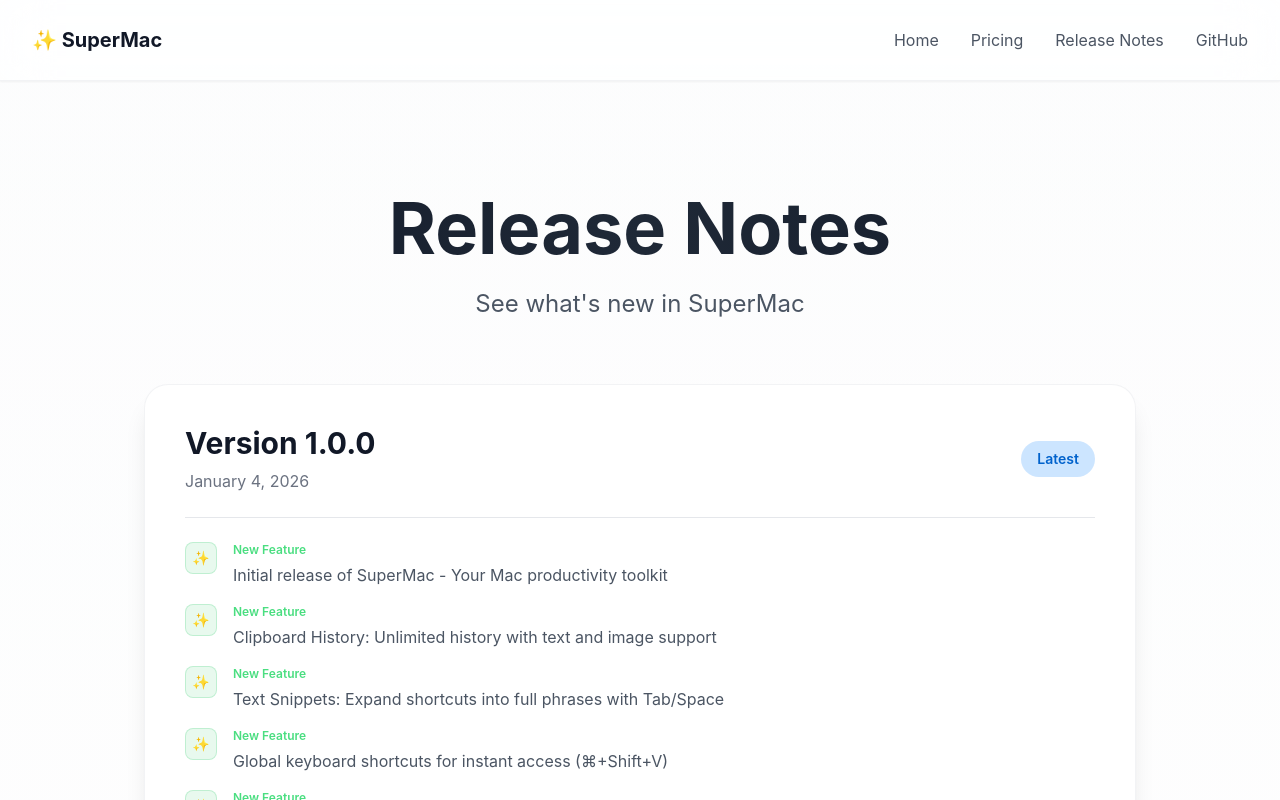
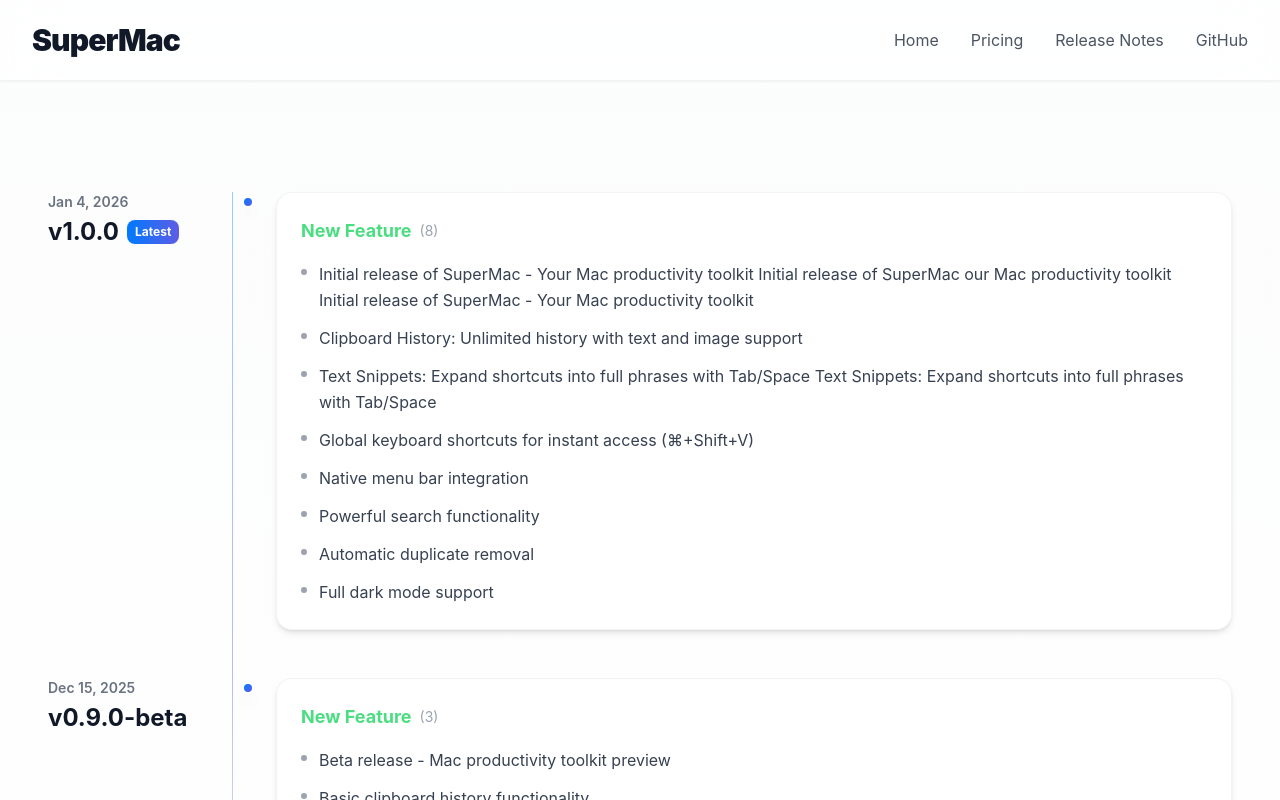
Before and after one commit to SuperMac-proj/supermac-frontend, a React (Vite) app: page /release-notes in a window 1280 px wide. Shown: the top 800 px of the page. Built offline with nearby package versions, Linux system fonts and the light colour scheme.

Commit message:
[design] 디자인 1차 적용 수정

```diff
--- a/src/components/common/Navigation.tsx
+++ b/src/components/common/Navigation.tsx
@@ -19,8 +19,10 @@
       <div className="container mx-auto px-4 md:px-6 lg:px-8 max-w-[1440px]">
         <div className="flex items-center justify-between h-20">
           {/* Logo */}
-          <Link to="/" className="flex items-center" onClick={closeMobileMenu}>
-            <span className="text-xl font-bold text-gray-900">✨ SuperMac</span>
+          <Link to="/" className="flex items-center group" onClick={closeMobileMenu}>
+            <span className="text-3xl font-black text-gray-900 hover:text-primary-600 transition-colors duration-300" style={{ fontFamily: 'Rounded Mplus 1c, -apple-system, BlinkMacSystemFont, system-ui, sans-serif', fontWeight: 900, letterSpacing: '-0.03em' }}>
+              SuperMac
+            </span>
           </Link>
 
           {/* Desktop Navigation */}
--- a/src/components/sections/FinalCTASection.tsx
+++ b/src/components/sections/FinalCTASection.tsx
@@ -17,7 +17,7 @@
         viewport={{ once: true }}
         transition={{ duration: 0.6 }}
       >
-        <h2 className="text-4xl sm:text-5xl md:text-6xl lg:text-7xl font-bold text-white mb-8 leading-tight">
+        <h2 className="text-3xl sm:text-4xl md:text-5xl lg:text-6xl font-bold text-white mb-8 leading-snug py-2">
           {FINAL_CTA.title}
         </h2>
         <p className="text-xl sm:text-2xl md:text-3xl text-white/95 mb-10 sm:mb-12 leading-relaxed">
--- a/src/pages/ReleaseNotesPage.tsx
+++ b/src/pages/ReleaseNotesPage.tsx
@@ -1,100 +1,120 @@
-import { motion } from 'framer-motion';
-import { Section } from '../components/common';
-import { RELEASE_NOTES, CHANGE_TYPE_CONFIG } from '../utils/releaseNotes';
-import type { ReleaseChange } from '../types';
+import { motion } from "framer-motion";
+import { Section } from "../components/common";
+import { RELEASE_NOTES, CHANGE_TYPE_CONFIG } from "../utils/releaseNotes";
+import type { ReleaseChange, ReleaseNote } from "../types";
 
 export default function ReleaseNotesPage() {
   return (
-    <div className="min-h-screen bg-gradient-to-b from-gray-50/50 to-white pt-24">
-      <Section containerClassName="max-w-[1440px]">
-        {/* Header */}
-        <div className="text-center mb-12 md:mb-16 px-4">
-          <motion.h1
-            className="text-5xl sm:text-6xl md:text-7xl font-bold bg-gradient-to-r from-gray-900 via-gray-800 to-gray-900 bg-clip-text text-transparent mb-6"
-            initial={{ opacity: 0, y: 20 }}
-            animate={{ opacity: 1, y: 0 }}
-            transition={{ duration: 0.5 }}
-          >
-            Release Notes
-          </motion.h1>
-          <motion.p
-            className="text-xl sm:text-2xl text-gray-600 max-w-3xl mx-auto leading-relaxed"
-            initial={{ opacity: 0, y: 20 }}
-            animate={{ opacity: 1, y: 0 }}
-            transition={{ duration: 0.5, delay: 0.1 }}
-          >
-            See what's new in SuperMac
-          </motion.p>
-        </div>
+    <div className="min-h-screen bg-gradient-to-b from-gray-50/50 to-white pt-24 pb-16">
+      <Section containerClassName="max-w-[1200px]">
+        {/* Timeline */}
+        <div className="relative px-4">
+          {/* Vertical line */}
+          <div className="hidden md:block absolute left-[200px] top-0 bottom-0 w-px bg-gradient-to-b from-primary-200 via-accent-200 to-transparent"></div>
 
-        {/* Release Notes List */}
-        <div className="max-w-5xl mx-auto space-y-8 md:space-y-12 px-4">
+          <div className="space-y-12">
             {RELEASE_NOTES.map((release, index) => (
-            <motion.div
+              <ReleaseItem
                 key={release.version}
-              className="bg-white/90 backdrop-blur-sm border border-gray-200/50 rounded-2xl sm:rounded-3xl p-6 sm:p-8 md:p-10 shadow-xl"
-              initial={{ opacity: 0, y: 20 }}
-              animate={{ opacity: 1, y: 0 }}
-              transition={{ duration: 0.5, delay: index * 0.1 }}
-            >
-              {/* Version Header */}
-              <div className="flex flex-col md:flex-row md:items-center md:justify-between mb-6 pb-6 border-b border-gray-200">
-                <div>
-                  <h2 className="text-2xl sm:text-3xl font-bold text-gray-900 mb-2">
-                    Version {release.version}
-                  </h2>
-                  <p className="text-sm sm:text-base text-gray-500">{formatDate(release.date)}</p>
-                </div>
-                {index === 0 && (
-                  <div className="mt-4 md:mt-0">
-                    <span className="inline-block bg-primary-100 text-primary-600 px-4 py-2 rounded-full text-sm font-semibold">
-                      Latest
-                    </span>
-                  </div>
-                )}
-              </div>
-
-              {/* Changes */}
-              <div className="space-y-4">
-                {release.changes.map((change, changeIndex) => (
-                  <ChangeItem key={changeIndex} change={change} />
+                release={release}
+                index={index}
+              />
             ))}
           </div>
-            </motion.div>
-          ))}
         </div>
       </Section>
     </div>
   );
 }
 
-function ChangeItem({ change }: { change: ReleaseChange }) {
-  const config = CHANGE_TYPE_CONFIG[change.type];
+function ReleaseItem({
+  release,
+  index,
+}: {
+  release: ReleaseNote;
+  index: number;
+}) {
+  // Group changes by type
+  const groupedChanges = release.changes.reduce((acc, change) => {
+    if (!acc[change.type]) {
+      acc[change.type] = [];
+    }
+    acc[change.type].push(change);
+    return acc;
+  }, {} as Record<string, ReleaseChange[]>);
 
   return (
-    <div className="flex items-start gap-4">
-      <div
-        className={`flex-shrink-0 w-8 h-8 rounded-lg ${config.bgColor} border ${config.borderColor} flex items-center justify-center text-sm`}
+    <motion.div
+      className="grid grid-cols-1 md:grid-cols-[180px_1fr] gap-6 md:gap-12 relative"
+      initial={{ opacity: 0, y: 20 }}
+      animate={{ opacity: 1, y: 0 }}
+      transition={{ duration: 0.5, delay: index * 0.1 }}
     >
-        {config.icon}
-      </div>
-      <div className="flex-1">
-        <div className="flex items-center gap-2 mb-1">
-          <span className={`text-xs font-semibold ${config.color}`}>
-            {config.label}
+      {/* Date - Sticky on desktop */}
+      <div className="md:sticky md:top-24 md:self-start">
+        <time className="block text-sm font-semibold text-gray-500 mb-1">
+          {formatDate(release.date)}
+        </time>
+        <div className="flex items-center gap-2">
+          <h2 className="text-2xl font-bold text-gray-900">
+            v{release.version}
+          </h2>
+          {index === 0 && (
+            <span className="inline-flex items-center bg-gradient-to-r from-primary-500 to-accent-500 text-white px-2 py-1 rounded-lg text-xs font-bold">
+              Latest
             </span>
-        </div>
-        <p className="text-gray-600 leading-relaxed">{change.description}</p>
+          )}
         </div>
       </div>
+
+      {/* Timeline dot - Desktop only */}
+      <div className="hidden md:block absolute left-[194px] top-1 w-3 h-3 bg-gradient-to-br from-primary-500 to-accent-500 rounded-full border-2 border-white shadow-lg"></div>
+
+      {/* Content */}
+      <div className="space-y-6">
+        {/* Grouped changes */}
+        {Object.entries(groupedChanges).map(([type, changes]) => {
+          const config =
+            CHANGE_TYPE_CONFIG[type as keyof typeof CHANGE_TYPE_CONFIG];
+
+          return (
+            <div
+              key={type}
+              className="bg-white/80 backdrop-blur-sm border border-gray-200/50 rounded-2xl p-6 shadow-md"
+            >
+              <h3
+                className={`text-lg font-bold ${config.color} mb-4 flex items-center gap-2`}
+              >
+                {/* <span className="text-xl">{config.icon}</span> */}
+                {config.label}
+                <span className="text-sm font-normal text-gray-400">
+                  ({changes.length})
+                </span>
+              </h3>
+              <ul className="space-y-3">
+                {changes.map((change, idx) => (
+                  <li
+                    key={idx}
+                    className="flex items-start gap-3 text-gray-700 leading-relaxed"
+                  >
+                    <span className="flex-shrink-0 w-1.5 h-1.5 bg-gray-400 rounded-full mt-2"></span>
+                    <span>{change.description}</span>
+                  </li>
+                ))}
+              </ul>
+            </div>
+          );
+        })}
+      </div>
+    </motion.div>
   );
 }
 
 function formatDate(dateString: string): string {
   const date = new Date(dateString);
-  return date.toLocaleDateString('en-US', {
-    year: 'numeric',
-    month: 'long',
-    day: 'numeric',
+  return date.toLocaleDateString("en-US", {
+    year: "numeric",
+    month: "short",
+    day: "numeric",
   });
 }
--- a/src/utils/releaseNotes.ts
+++ b/src/utils/releaseNotes.ts
@@ -1,67 +1,70 @@
-import type { ReleaseNote } from '../types';
+import type { ReleaseNote } from "../types";
 
 export const RELEASE_NOTES: ReleaseNote[] = [
   {
-    version: '1.0.0',
-    date: '2026-01-04',
+    version: "1.0.0",
+    date: "2026-01-04",
     changes: [
       {
-        type: 'new',
-        description: 'Initial release of SuperMac - Your Mac productivity toolkit',
+        type: "new",
+        description:
+          "Initial release of SuperMac - Your Mac productivity toolkit Initial release of SuperMac our Mac productivity toolkit Initial release of SuperMac - Your Mac productivity toolkit",
       },
       {
-        type: 'new',
-        description: 'Clipboard History: Unlimited history with text and image support',
+        type: "new",
+        description:
+          "Clipboard History: Unlimited history with text and image support",
       },
       {
-        type: 'new',
-        description: 'Text Snippets: Expand shortcuts into full phrases with Tab/Space',
+        type: "new",
+        description:
+          "Text Snippets: Expand shortcuts into full phrases with Tab/Space Text Snippets: Expand shortcuts into full phrases with Tab/Space ",
       },
       {
-        type: 'new',
-        description: 'Global keyboard shortcuts for instant access (⌘+Shift+V)',
+        type: "new",
+        description: "Global keyboard shortcuts for instant access (⌘+Shift+V)",
       },
       {
-        type: 'new',
-        description: 'Native menu bar integration',
+        type: "new",
+        description: "Native menu bar integration",
       },
       {
-        type: 'new',
-        description: 'Powerful search functionality',
+        type: "new",
+        description: "Powerful search functionality",
       },
       {
-        type: 'new',
-        description: 'Automatic duplicate removal',
+        type: "new",
+        description: "Automatic duplicate removal",
       },
       {
-        type: 'new',
-        description: 'Full dark mode support',
+        type: "new",
+        description: "Full dark mode support",
       },
     ],
   },
   {
-    version: '0.9.0-beta',
-    date: '2025-12-15',
+    version: "0.9.0-beta",
+    date: "2025-12-15",
     changes: [
       {
-        type: 'new',
-        description: 'Beta release - Mac productivity toolkit preview',
+        type: "new",
+        description: "Beta release - Mac productivity toolkit preview",
       },
       {
-        type: 'new',
-        description: 'Basic clipboard history functionality',
+        type: "new",
+        description: "Basic clipboard history functionality",
       },
       {
-        type: 'new',
-        description: 'Text snippet expansion support',
+        type: "new",
+        description: "Text snippet expansion support",
       },
       {
-        type: 'bugfix',
-        description: 'Fixed memory leak in clipboard monitoring service',
+        type: "bugfix",
+        description: "Fixed memory leak in clipboard monitoring service",
       },
       {
-        type: 'improvement',
-        description: 'Improved performance for large clipboard history',
+        type: "improvement",
+        description: "Improved performance for large clipboard history",
       },
     ],
   },
@@ -69,31 +72,31 @@
 
 export const CHANGE_TYPE_CONFIG = {
   new: {
-    label: 'New Feature',
-    color: 'text-green-400',
-    bgColor: 'bg-green-500/10',
-    borderColor: 'border-green-500/20',
-    icon: '✨',
+    label: "New Feature",
+    color: "text-green-400",
+    bgColor: "bg-green-500/10",
+    borderColor: "border-green-500/20",
+    icon: "✨",
   },
   improvement: {
-    label: 'Improvement',
-    color: 'text-blue-400',
-    bgColor: 'bg-blue-500/10',
-    borderColor: 'border-blue-500/20',
-    icon: '🚀',
+    label: "Improvement",
+    color: "text-blue-400",
+    bgColor: "bg-blue-500/10",
+    borderColor: "border-blue-500/20",
+    icon: "🚀",
   },
   bugfix: {
-    label: 'Bug Fix',
-    color: 'text-yellow-400',
-    bgColor: 'bg-yellow-500/10',
-    borderColor: 'border-yellow-500/20',
-    icon: '🐛',
+    label: "Bug Fix",
+    color: "text-yellow-400",
+    bgColor: "bg-yellow-500/10",
+    borderColor: "border-yellow-500/20",
+    icon: "🐛",
   },
   breaking: {
-    label: 'Breaking Change',
-    color: 'text-red-400',
-    bgColor: 'bg-red-500/10',
-    borderColor: 'border-red-500/20',
-    icon: '⚠️',
+    label: "Breaking Change",
+    color: "text-red-400",
+    bgColor: "bg-red-500/10",
+    borderColor: "border-red-500/20",
+    icon: "⚠️",
   },
 };
```
Also changed, not shown: src/components/sections/DetailedFeaturesSection.tsx (+8 -5 lines), src/components/sections/FeaturesSection.tsx (+18 -1 lines), src/components/sections/HeroSection.tsx (+9 -6 lines), src/components/sections/HowItWorksSection.tsx (+34 -15 lines), src/components/sections/UseCasesSection.tsx (+22 -1 lines), src/pages/PricingPage.tsx (+9 -6 lines), src/assets/images/demo.png (added). Lines whose indentation alone changed are shown as unchanged.
